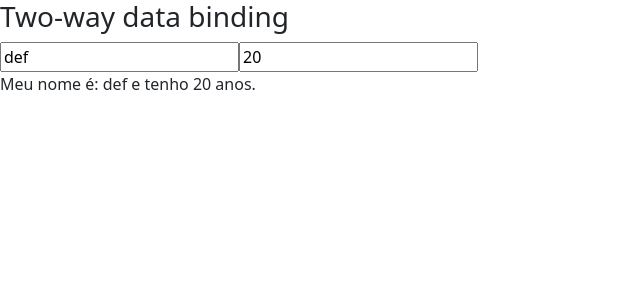
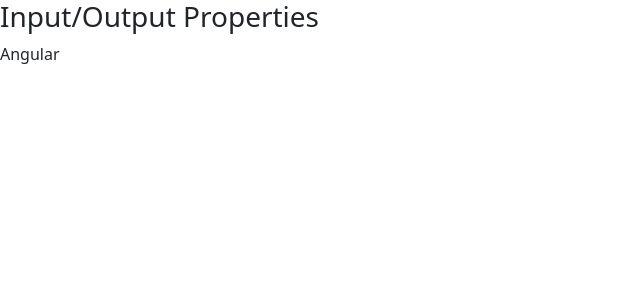
Before and after one commit to johnbom1/curso-angular-loiane, an Angular app in the folder data-binding/: page / in a window 1280 px wide. Shown: the top 300 px of the page, without its empty margins (0-640 px from the left). Built offline with nearby package versions, Linux system fonts and the light colour scheme.

Commit message:
Aula 13 - rausando componentes input properties

```diff
--- a/data-binding/src/app/app.module.ts
+++ b/data-binding/src/app/app.module.ts
@@ -6,11 +6,13 @@
 import { AppComponent } from './app.component';
 import { DataBindingComponent } from './data-binding/data-binding.component';
 import { MeuFormModule } from './meu-form/meu-form.module';
+import { InputPropertyComponent } from './input-property/input-property.component';
 
 @NgModule({
   declarations: [
     AppComponent,
-    DataBindingComponent
+    DataBindingComponent,
+    InputPropertyComponent
   ],
   imports: [
     BrowserModule,
--- a/data-binding/src/app/data-binding/data-binding.component.html
+++ b/data-binding/src/app/data-binding/data-binding.component.html
@@ -94,4 +94,13 @@
 
 </section> -->
 
-<app-meu-form></app-meu-form>
+<!-- <app-meu-form></app-meu-form> -->
+
+<section class="input-output-properties">
+  <article>
+    <h3>Input/Output Properties</h3>
+
+    <app-curso [nomeCurso]="nomeDoCurso"></app-curso>
+
+  </article>
+</section>
--- a/data-binding/src/app/data-binding/data-binding.component.ts
+++ b/data-binding/src/app/data-binding/data-binding.component.ts
@@ -22,7 +22,7 @@
   cursoAngular: boolean = true;
   urlImagem = "https://img.freepik.com/fotos-gratis/caminho-no-meio-de-edificios-sob-um-ceu-escuro-no-japao_181624-43078.jpg?w=900&t=st=1666122763~exp=1666123363~hmac=4dff9a43f1efd0d6f8b3b41f958c262557166538ffb75dee7a37a879333b17cb";
 
-
+  nomeDoCurso: string = 'Angular';
 
 
   getCurtirCurso(){
--- /dev/null
+++ b/data-binding/src/app/input-property/input-property.component.html
@@ -0,0 +1 @@
+<p>{{ nomeCurso }}</p>
--- /dev/null
+++ b/data-binding/src/app/input-property/input-property.component.ts
@@ -0,0 +1,17 @@
+import { Component, Input, OnInit } from '@angular/core';
+
+@Component({
+  selector: 'app-curso',
+  templateUrl: './input-property.component.html',
+  styleUrls: ['./input-property.component.css']
+})
+export class InputPropertyComponent implements OnInit {
+
+  @Input() nomeCurso: string = '';
+
+  constructor() { }
+
+  ngOnInit(): void {
+  }
+
+}
```
Also changed, not shown: data-binding/src/app/input-property/input-property.component.css (added), 1 other file (tests, documents, lock files or other folders).
